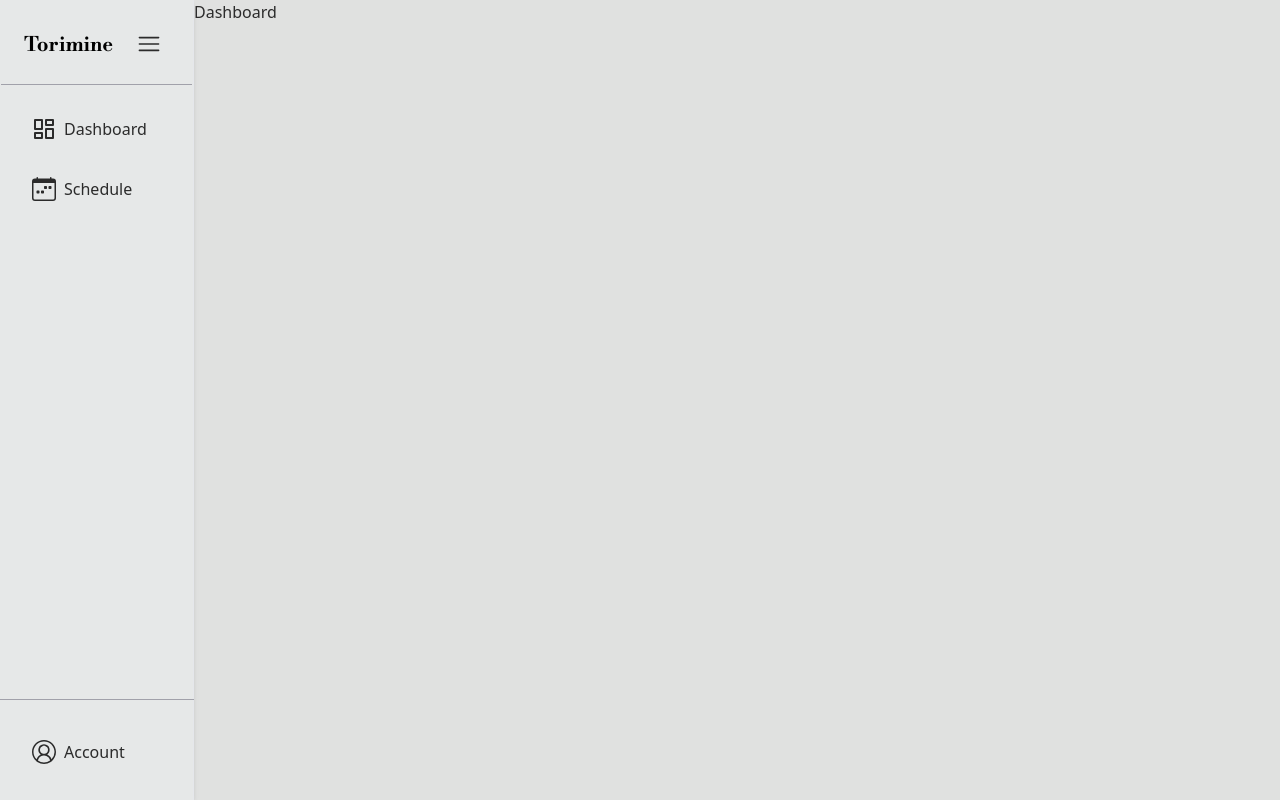
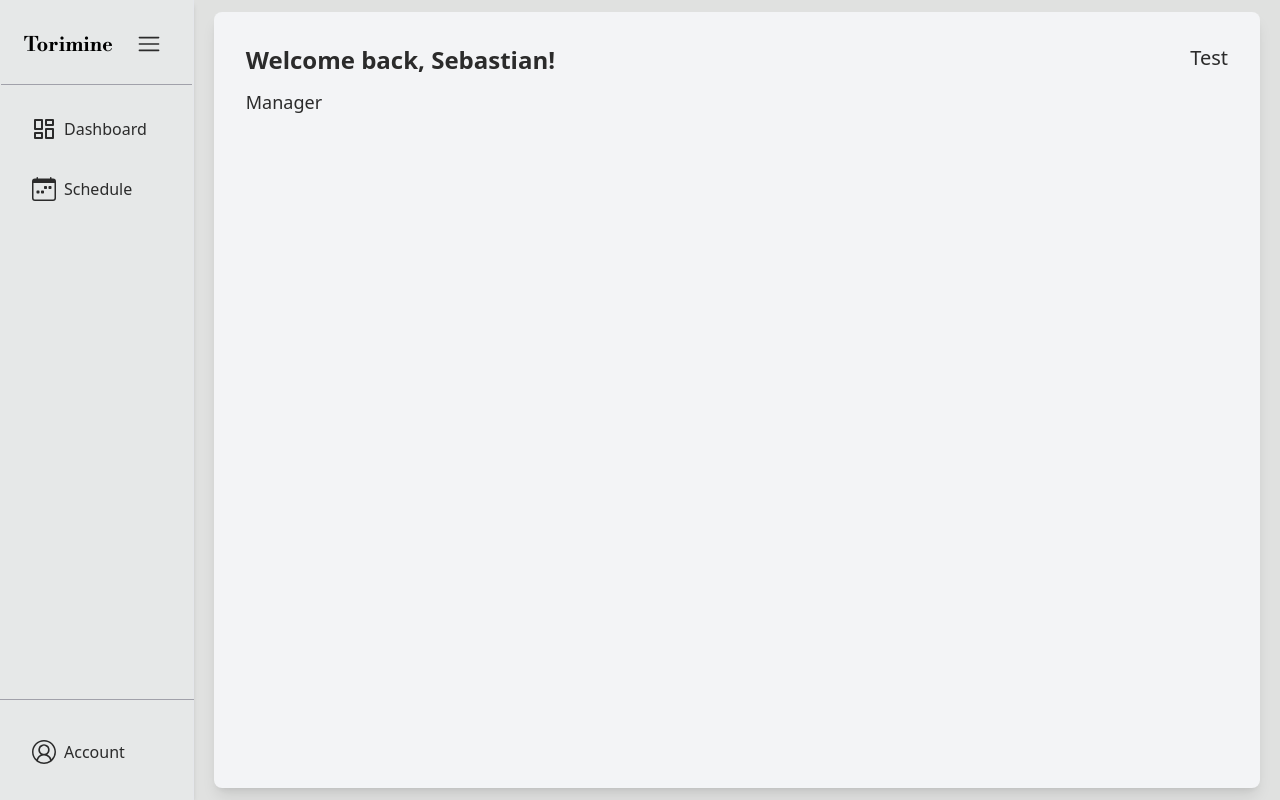
Before and after one commit to sebat2004/Torimine, a React (Vite) app in the folder client/: page /workspace/dashboard in a window 1280 px wide. Built offline with nearby package versions, Linux system fonts and the light colour scheme; a web font is replaced by a local one.

Commit message:
Fixed tailwind link to routes folder

```diff
--- a/client/routes/Dashboard.tsx
+++ b/client/routes/Dashboard.tsx
@@ -1,7 +1,17 @@
 const Dashboard = () => {
   return (
     <>
-      <h1>Dashboard</h1>
+      <div className="h-[97%] w-[100%] p-8 m-5 rounded-lg bg-gray-100 shadow-lg">
+        <div className="flex flex-col gap-5 h-[100%]">
+          <div className="flex justify-between">
+            <div className="flex flex-col gap-3">
+              <h1 className="text-2xl font-semibold">Welcome back, Sebastian!</h1>
+              <h1 className="text-lg">Manager</h1>
+            </div>
+            <h2 className="text-xl"> Test </h2>
+          </div>
+        </div>
+      </div>
     </>
   )
 }
--- a/client/routes/Schedule.tsx
+++ b/client/routes/Schedule.tsx
@@ -1,6 +1,8 @@
 const Schedule = () => {
   return (
-    <div>Schedule</div>
+    <div>
+      <h1 className="text-white">Schedule</h1>
+    </div>
   )
 }
 
--- a/client/routes/Workspace.tsx
+++ b/client/routes/Workspace.tsx
@@ -1,8 +1,5 @@
 import Sidebar from '../src/components/Sidebar'
 import { createContext, useContext } from 'react'
-import Dashboard from './Dashboard'
-import Schedule from './Schedule'
-import Account from './Account'
 import { Outlet } from 'react-router-dom'
 
 export const viewContext = createContext<{currentView: string, setCurrentView: React.Dispatch<React.SetStateAction<string>>}>({
@@ -16,7 +13,7 @@ const Workspace = () => {
   return (
     <>
       <viewContext.Provider value={{currentView, setCurrentView}}>
-          <div className="flex">
+          <div className="flex w-screen h-screen items-center">
               <Sidebar />
               <Outlet />
           </div>
--- a/client/tailwind.config.js
+++ b/client/tailwind.config.js
@@ -1,7 +1,8 @@
 /** @type {import('tailwindcss').Config} */
 module.exports = {
   mode: 'jit',
-  content: ['./src/**/*.{js,ts,jsx,tsx, html}'],
+  content: ['./src/**/*.{js,ts,jsx,tsx, html}',
+            './routes/**/*.{js,ts,jsx,tsx, html}'],
   plugins: [require("daisyui")],
   daisyui: {
         themes: [
```
